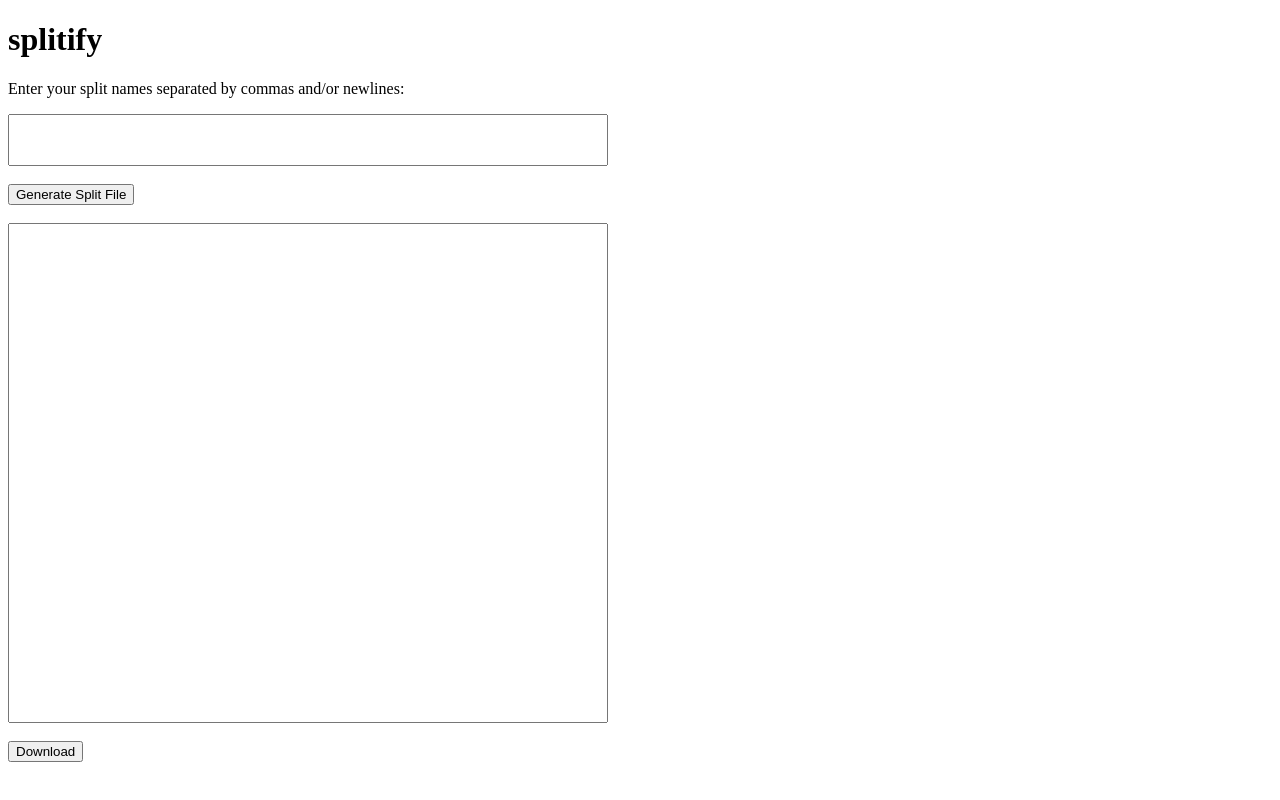
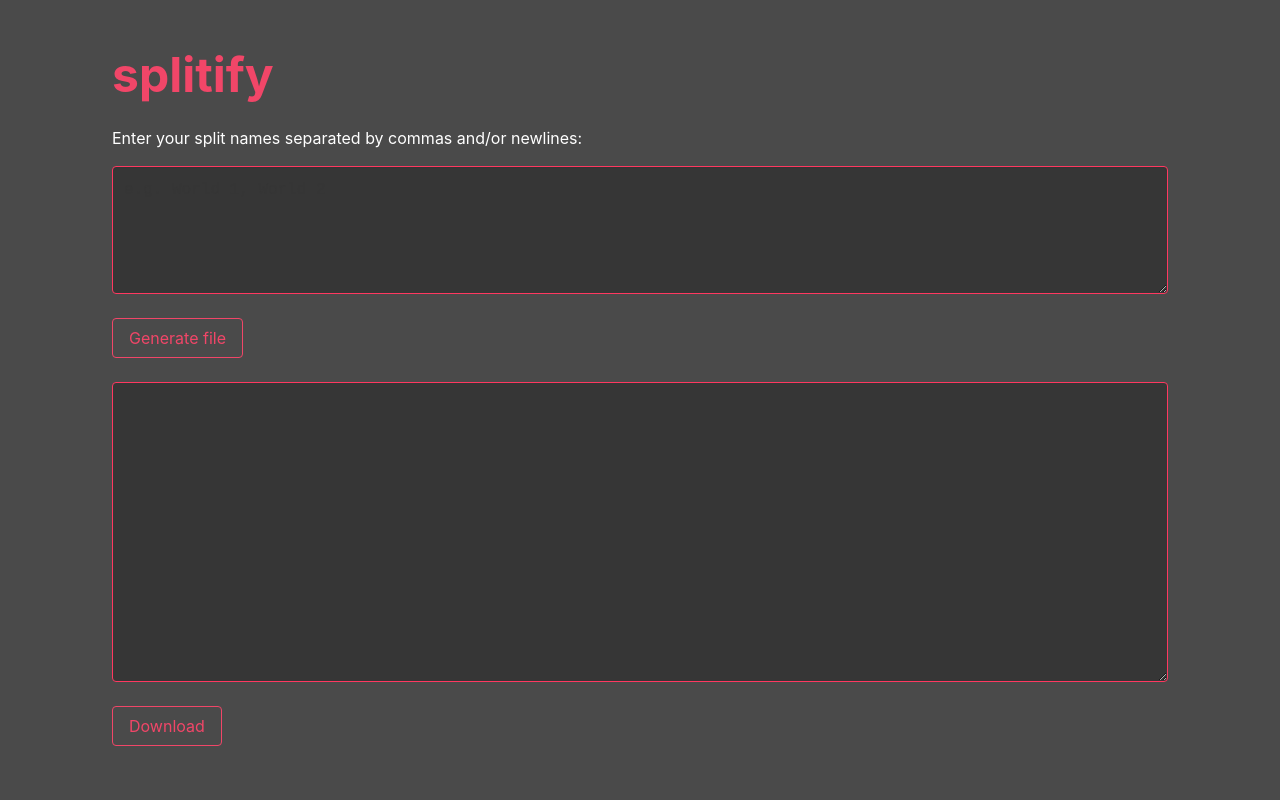
Before and after one commit to shenef/splitify, a website: page index.html in a window 1280 px wide. Drawn offline with nearby package versions, Linux system fonts and the light colour scheme.

Commit message:
add bulma and styling changes

```diff
--- a/index.html
+++ b/index.html
@@ -4,35 +4,58 @@
     <meta charset="UTF-8" />
     <meta http-equiv="X-UA-Compatible" content="IE=edge" />
     <meta name="viewport" content="width=device-width, initial-scale=1.0" />
+    <link rel="stylesheet" href="/node_modules/bulma/css/bulma.min.css" />
     <title>splitify</title>
     <style>
-      #splitNames,
-      #splitFile {
-        display: block;
-        overflow-y: auto;
-        resize: none;
-        max-width: 600px;
-        width: 100%;
-        padding: 10px;
-        box-sizing: border-box;
+      #splitNames {
+        height: 100px;
       }
       #splitFile {
-        height: calc(100vh - 300px);
-        min-height: 100px;
+        height: 300px;
+      }
+      html {
+        background-color: hsl(0, 0%, 29%);
+      }
+      textarea {
+        border: 1px solid hsl(348, 100%, 61%) !important;
       }
     </style>
   </head>
   <body>
-    <h1>splitify</h1>
-    <p>Enter your split names separated by commas and/or newlines:</p>
-    <textarea id="splitNames"></textarea>
-    <br />
-    <button onclick="generateSplitFile()">Generate Split File</button>
-    <br /><br />
-    <textarea id="splitFile" readonly></textarea>
-    <br />
-    <button id="downloadBtn">Download</button>
-
+    <section class="section container">
+      <div class="columns content">
+        <div class="column is-two-thirds-fullhd">
+          <h1 class="title is-1 has-text-weight-bold has-text-danger">
+            splitify
+          </h1>
+          <p class="has-text-white">
+            Enter your split names separated by commas and/or newlines:
+          </p>
+          <textarea
+            class="textarea is-family-monospace has-background-grey-darker has-text-white"
+            placeholder="e.g. World 1, World 2"
+            id="splitNames"
+          ></textarea>
+          <br />
+          <button
+            class="button is-danger is-outlined"
+            onclick="generateSplitFile()"
+          >
+            Generate file
+          </button>
+          <br /><br />
+          <textarea
+            class="textarea is-family-monospace has-background-grey-darker has-text-white"
+            id="splitFile"
+            readonly
+          ></textarea>
+          <br />
+          <button class="button is-danger is-outlined" id="downloadBtn">
+            Download
+          </button>
+        </div>
+      </div>
+    </section>
     <script src="index.js"></script>
   </body>
 </html>
--- a/package.json
+++ b/package.json
@@ -3,5 +3,8 @@
     "eslint": "^8.7.0",
     "eslint-config-google": "^0.14.0",
     "prettier": "^2.5.1"
+  },
+  "dependencies": {
+    "bulma": "^0.9.4"
   }
 }
```
Also changed, not shown: 1 other file.
